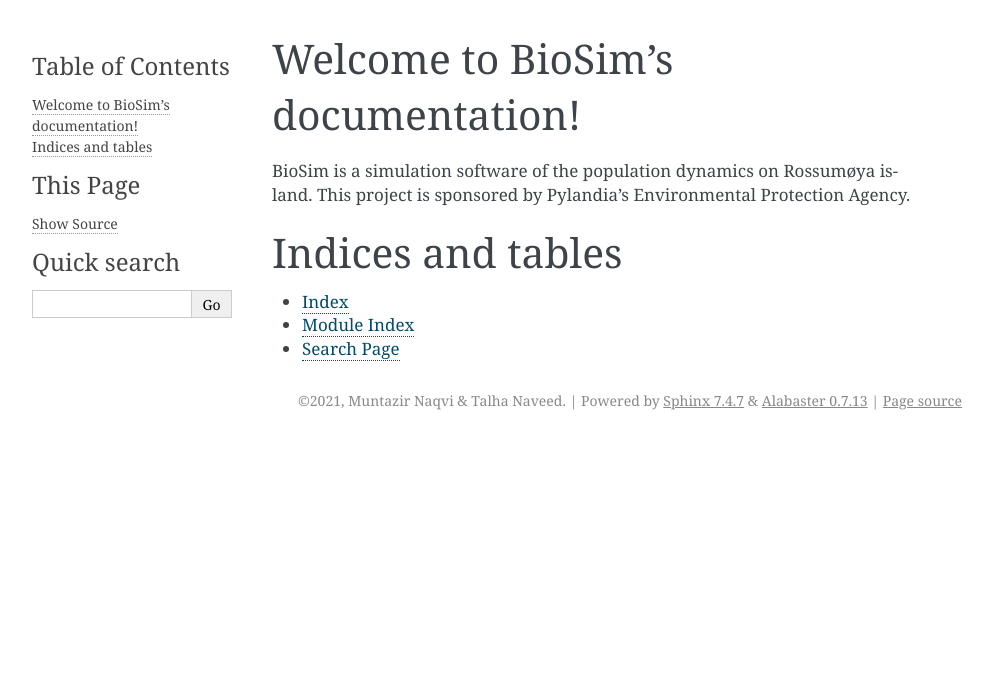
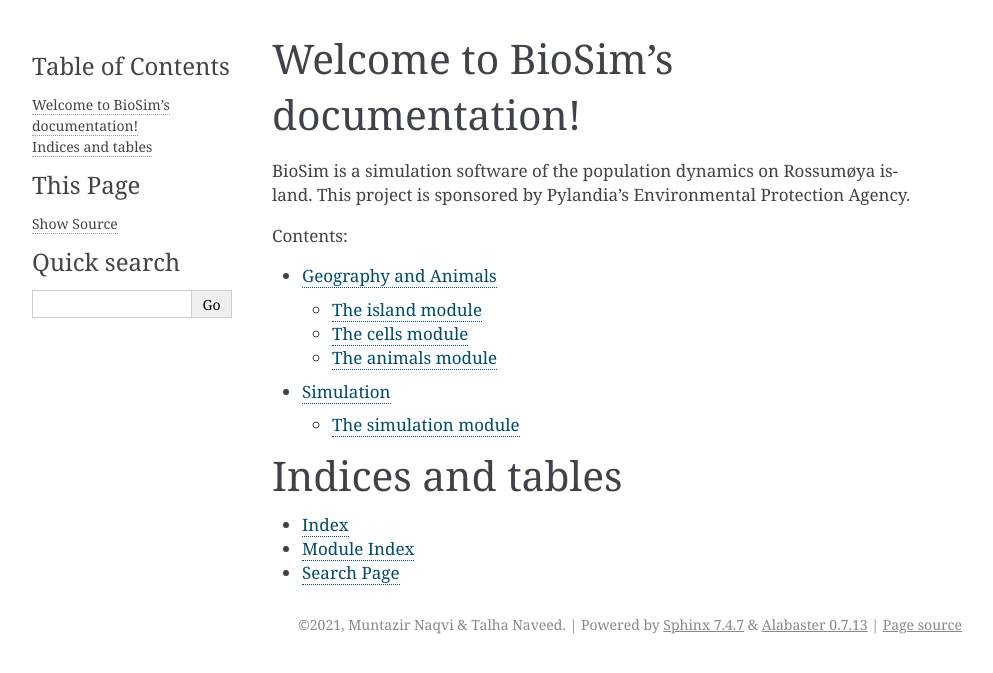
Before and after one commit to talha-naveed97/BioSim, a Sphinx documentation site: the page built from docs/index.rst, in a window 1280 px wide. Shown: the top 673 px of the page, without its empty margins (148-1141 px from the left). Built offline with Sphinx 7.4.7, drawn with Linux system fonts in a browser that asks for light colours.

Commit message:
documentation

```diff
--- /dev/null
+++ b/docs/geography_and_animals.rst
@@ -0,0 +1,17 @@
+Geography and Animals
+=====================
+
+The island module
+------------------
+.. automodule:: biosim.island
+   :members:
+
+The cells module
+------------------
+.. automodule:: biosim.cells
+   :members:
+
+The animals module
+------------------
+.. automodule:: biosim.animals
+   :members:
--- a/docs/index.rst
+++ b/docs/index.rst
@@ -12,7 +12,8 @@ This project is sponsored by Pylandia’s Environmental Protection Agency.
    :maxdepth: 2
    :caption: Contents:
 
-
+   geography_and_animals
+   simulation
 
 Indices and tables
 ==================
--- /dev/null
+++ b/docs/simulation.rst
@@ -0,0 +1,7 @@
+Simulation
+===========
+
+The simulation module
+----------------------
+.. automodule:: biosim.BioSim
+   :members:
```
